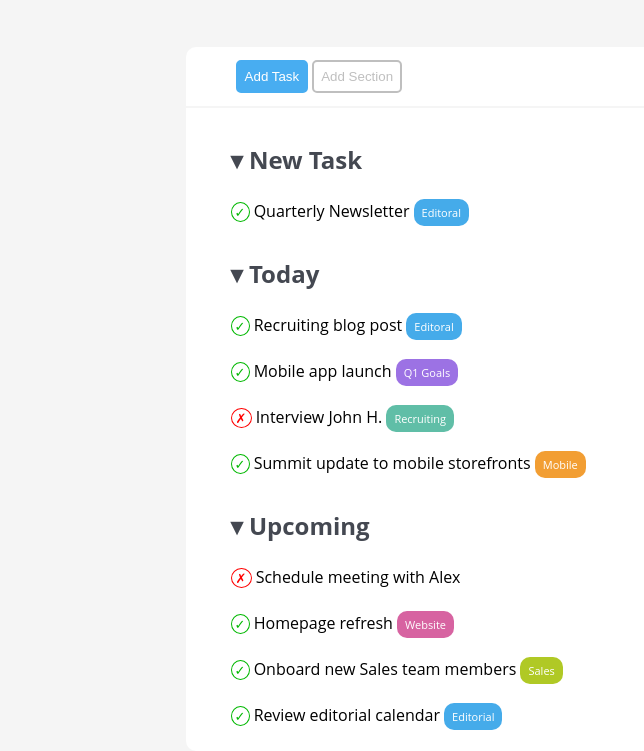
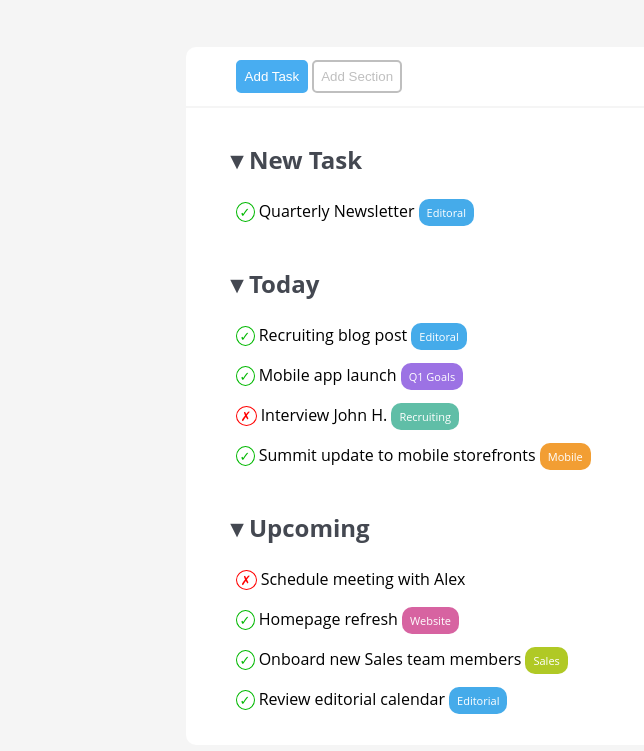
Before and after one commit to alessandropecchini99/html-css-toboolist, a plain HTML site: page index.html in a window 1280 px wide. Shown: the part 83-834 px from the top of the page, without its empty margins (0-644 px from the left). Drawn offline with Linux system fonts and the light colour scheme.

Commit message:
remove p for ul

```diff
--- a/index.html
+++ b/index.html
@@ -24,64 +24,70 @@
         <hr>
 
         <h2>&#9662; New Task</h2>
-        <p class="plist">
+
+        <ul>
+            <li class="list">
                 <span class="check">&check;</span>
                 Quarterly Newsletter
                 <span class="etichetta editorial">Editoral</span>
-        </p>
+            </li>
+        </ul>
 
 
         <h2>&#9662; Today</h2>
 
-        <p class="plist">
+        <ul>
+            <li class="list">
                 <span class="check">&check;</span>
                 Recruiting blog post
                 <span class="etichetta editorial">Editoral</span>
-        </p>
+            </li>
 
-        <p class="plist">
+            <li class="list">
                 <span class="check">&check;</span>
                 Mobile app launch
                 <span class="etichetta Q1">Q1 Goals</span>
-        </p>
+            </li>
 
-        <p class="plist">
+            <li class="list">
                 <span class="cross">&cross;</span>
                 Interview John H.
                 <span class="etichetta recruiting">Recruiting</span>
-        </p>
+            </li>
 
-        <p class="plist">
+            <li class="list">
                 <span class="check">&check;</span>
                 Summit update to mobile storefronts
                 <span class="etichetta mobile">Mobile</span>
-        </p>
-
+            </li>
+        </ul>
 
         <h2>&#9662; Upcoming</h2>
 
-        <p class="plist">
+        <ul class="spazio">
+            <li class="list">
                 <span class="cross">&cross;</span>
                 Schedule meeting with Alex
-        </p>
+            </li>
 
-        <p class="plist">
+            <li class="list">
                 <span class="check">&check;</span>
                 Homepage refresh
                 <span class="etichetta website">Website</span>
-        </p>
+            </li>
 
-        <p class="plist">
+            <li class="list">
                 <span class="check">&check;</span>
                 Onboard new Sales team members
                 <span class="etichetta sales">Sales</span>
-        </p>
+            </li>
 
-        <p class="plist spazio">
+            <li class="list">
                 <span class="check">&check;</span>
                 Review editorial calendar
                 <span class="etichetta editorial">Editorial</span>
-        </p>
+            </li>
+        </ul>
 
     </header>
 
--- a/style.css
+++ b/style.css
@@ -34,6 +34,11 @@ nav{
     height: 30px;
     margin:10px auto;
 }
+
+ul {
+    list-style-type: none;
+    margin-inline: 10px;
+  }
 
 header{
     background-color: white;
@@ -76,15 +81,15 @@ header{
 
         h2{
             margin-left: 45px;
-            margin-bottom: 10px;
             margin-top: 35px;
+            margin-bottom: 0px;
             font-family: 'Open Sans', sans-serif;
             color: #444851;
         }
 
-        .plist{
-            margin-left: 45px;
+        .list{
             padding-top: 8px;
+            padding-bottom: 10px;
             font-family: 'Open Sans', sans-serif;
         }
 
```
Lines whose indentation alone changed are shown as unchanged.
